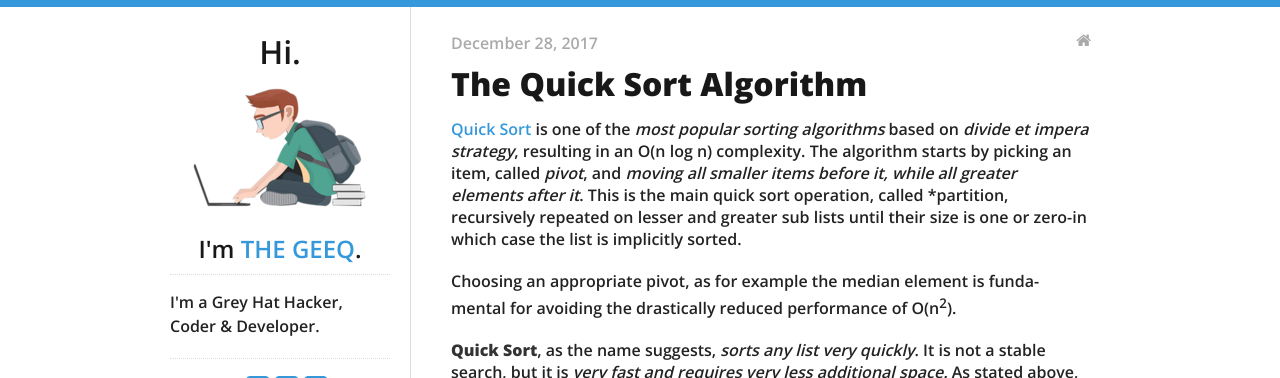
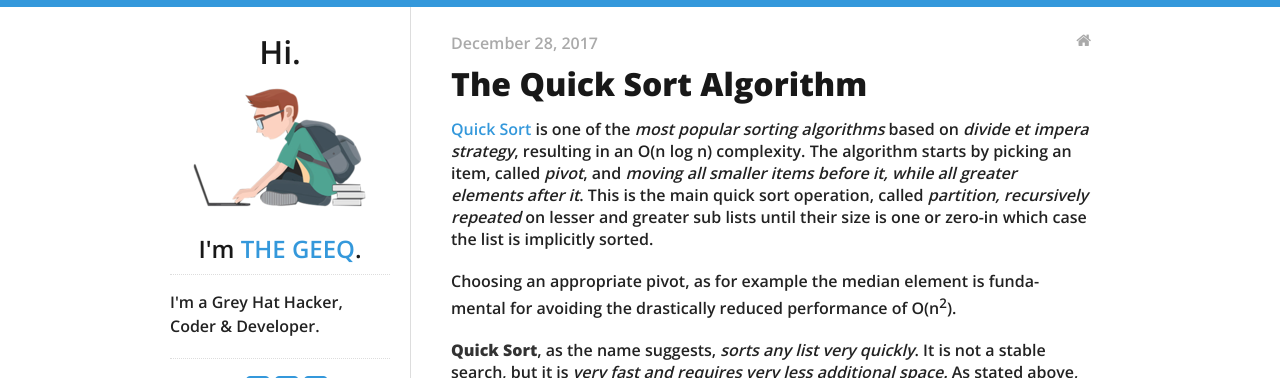
Before and after one commit to anthrax3/thegeeq.github.io, a Jekyll site: the page built from _posts/2017-12-28-the quick sort algorithm.md, in a window 1280 px wide. Shown: the top 378 px of the page. Built offline with Jekyll 4.4.1, drawn with Linux system fonts in a browser that asks for light colours; nearby versions of some CDN libraries.

Commit message:
Update 2017-12-28-the quick sort algorithm.md

```diff
--- a/_posts/2017-12-28-the quick sort algorithm.md
+++ b/_posts/2017-12-28-the quick sort algorithm.md
@@ -9,7 +9,7 @@ categories:
 *impera strategy*, resulting in an O(n log n) complexity. The algorithm starts by
 picking an item, called *pivot*, and *moving all smaller items before it, while all*
 *greater elements after it*. This is the main quick sort operation, called *partition,
-recursively repeated on lesser and greater sub lists until their size is one or
+recursively repeated* on lesser and greater sub lists until their size is one or
 zero-in which case the list is implicitly sorted.
 
 Choosing an appropriate pivot, as for example the median element is funda-
```
